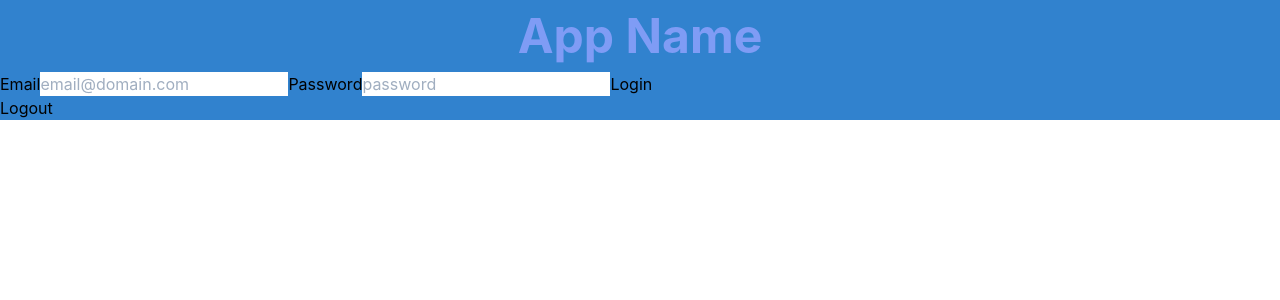
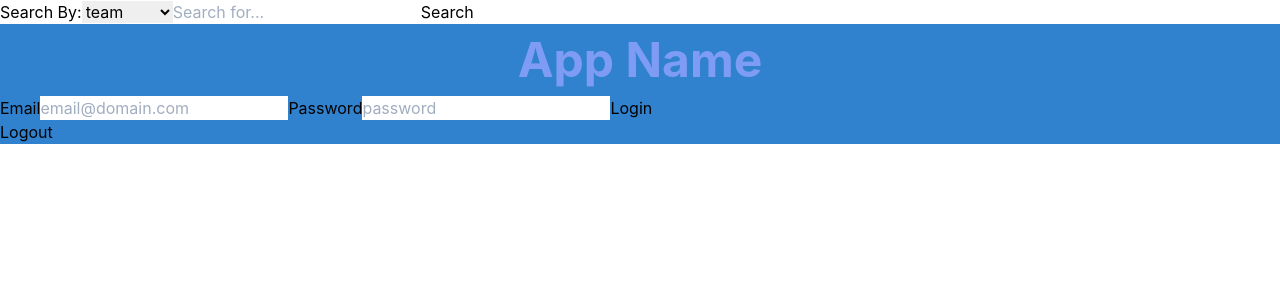
Before and after one commit to ehighberg/fetch, a React (Create React App) app in the folder client/: page / in a window 1280 px wide. Shown: the top 300 px of the page. Built offline with nearby package versions, Linux system fonts and the light colour scheme; no server answers.

Commit message:
working form

```diff
--- a/client/src/components/SearchBar.jsx
+++ b/client/src/components/SearchBar.jsx
@@ -1,34 +1,55 @@
-import React, { useEffect, useState } from 'react'
+import React from 'react'
 import { Formik, Form, Field } from 'formik'
 import { useHistory } from 'react-router-dom'
 
 import { getUsersByFieldAndQuery } from '../services/APIHelper'
 
 export default function SearchBar() {
-  const [searchResults, setSearchResults] = useState([])
   const history = useHistory()
 
-  const fetchSearchResults = async (searchType, query) => {
+  const gotoSearchResults = async (values) => {
+    const { searchType, query } = values
     const searchResults = await getUsersByFieldAndQuery(searchType, query)
     console.log(searchResults)
-    setSearchResults(searchResults)
+    if (searchType === 'team') {
+      const teamId = searchResults[0].team.id
+      history.push(`/teams/${teamId}`)
+    } else {
+      history.push('/results')
+    }
   }
 
-  const availableSearchTypes = ['name', 'tag', 'team', 'bio', 'presence']
-
-  useEffect(() => {
-    fetchSearchResults('bio', 'tumblr')
-  }, [])
+  const availableSearchTypes = ['team', 'name', 'tag', 'presence', 'bio']
+  const generateOptions = () => {
+    return availableSearchTypes.map((searchType, index) => {
+      const selected = (searchType === 'team')
+      return (
+        <option
+          key={index}
+          value={searchType}
+          selected={selected}
+        >
+          {searchType}
+        </option>
+      )
+    })
+  }
 
   return (
     <Formik
       initialValues={{ searchType: 'team', query: '' }}
-      onSubmit={async () => {
-        await fetchSearchResults()
-        history.push()
-      }}
+      onSubmit={gotoSearchResults}
     >
-
+      <Form>
+        <label>Search By:</label>
+        <Field as='select' name='searchType'>
+          {generateOptions()}
+        </Field>
+        <Field type='input' name='query' placeholder='Search for...'/>
+        <button type='submit'>
+          Search
+        </button>
+      </Form>
     </Formik>
   )
 }
```
